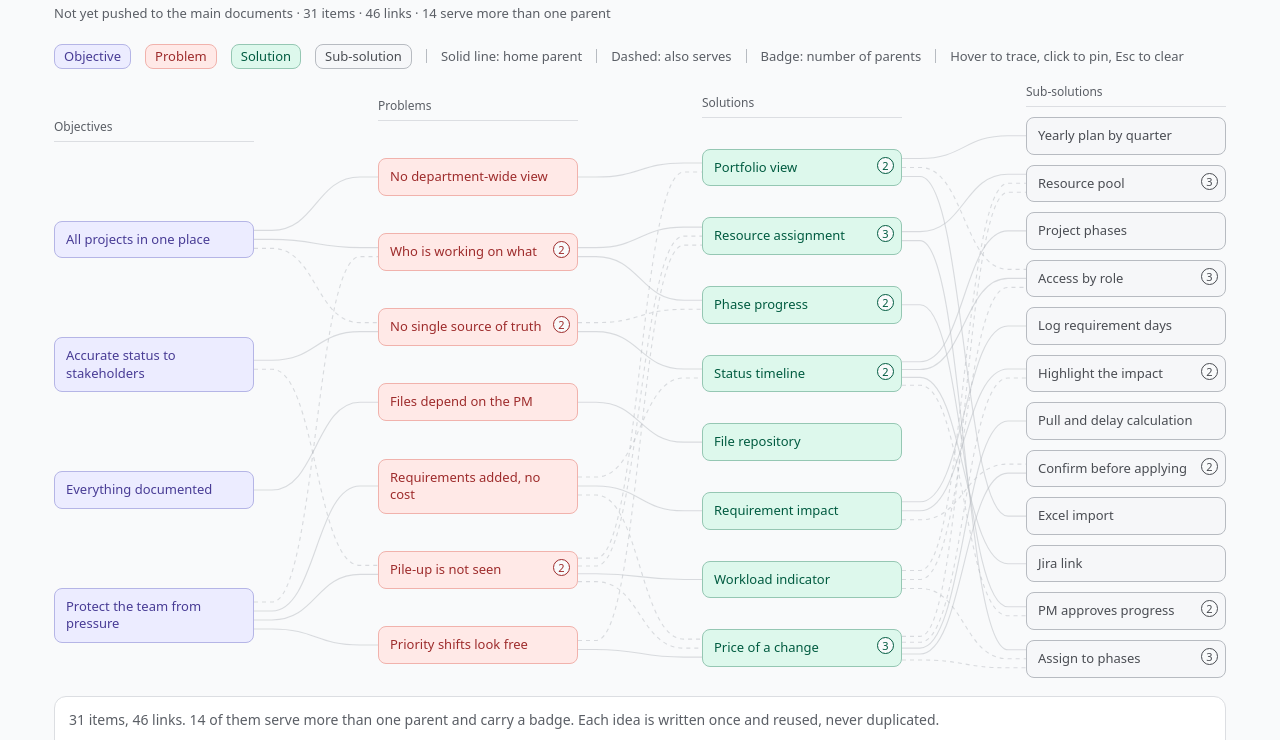
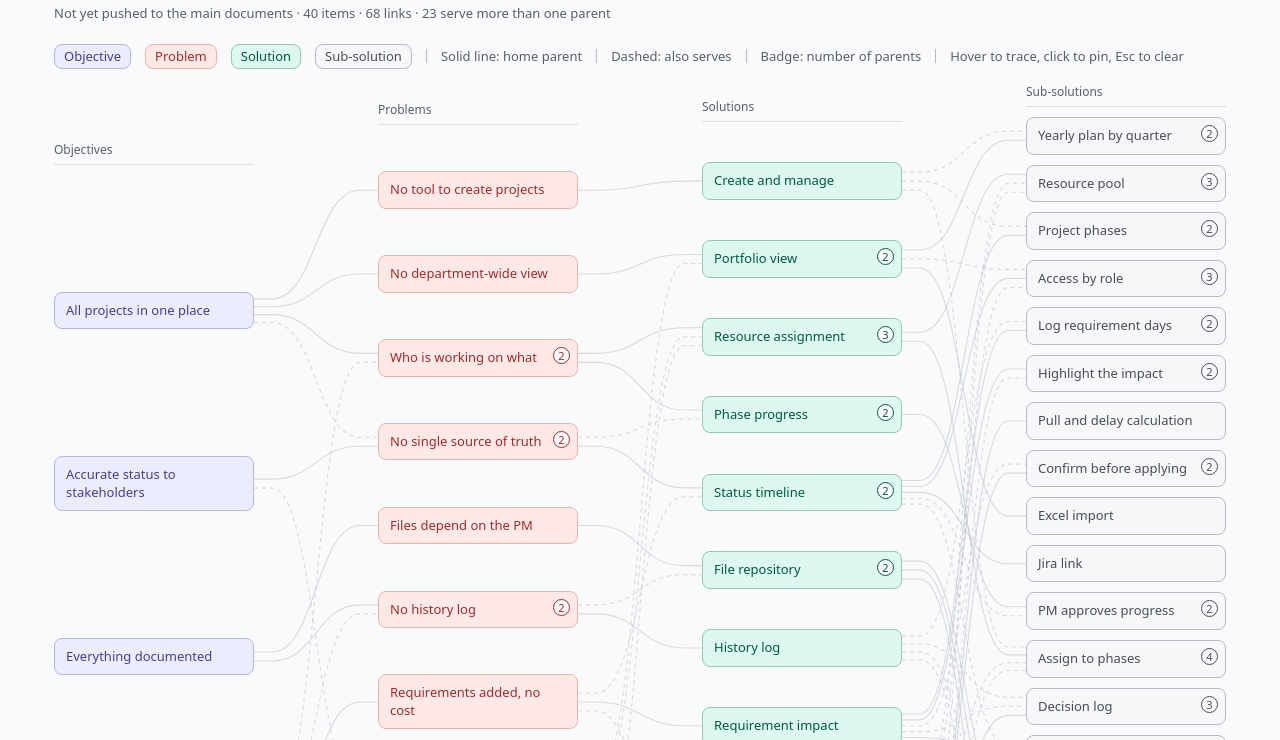
Before and after one commit to wezarXmen6ar/WorkFlow, a plain HTML site: page drafts/draft-v1.0-map.html in a window 1280 px wide. Shown: the part 58-798 px from the top of the page. Drawn offline with Linux system fonts and the light colour scheme.

Commit message:
Add project creation, decision log, meetings, history log, and project states to v1.0 draft
- New problems: no tool to create and manage projects; no history log for projects
- New solutions: create and manage projects; project history log
- New sub-solutions: decision log, meeting records, original vs current plan, covering PM handover, attach documents to projects and phases
- Project states: planned, active, on hold, launched
- draft-v1.0-map: 40 items, 68 links

Co-Authored-By: Claude Sonnet 5 <noreply@anthropic.com>

```diff
--- a/drafts/draft-v1.0-map.html
+++ b/drafts/draft-v1.0-map.html
@@ -121,19 +121,23 @@ nodes:[
 {id:"o3",layer:"o",short:"Everything documented",full:"Document everything about each project"},
 {id:"o4",layer:"o",short:"Protect the team from pressure",full:"Protect the team from scope creep and project pressure"},
 
+{id:"p8",layer:"p",short:"No tool to create projects",full:"No tool to create and manage projects"},
 {id:"p1",layer:"p",short:"No department-wide view",full:"No department-wide view of all projects"},
 {id:"p2",layer:"p",short:"Who is working on what",full:"Hard to see what each team member is working on"},
 {id:"p3",layer:"p",short:"No single source of truth",full:"No single source of truth for project status"},
 {id:"p4",layer:"p",short:"Files depend on the PM",full:"Project files and context depend on each project manager"},
+{id:"p9",layer:"p",short:"No history log",full:"No history log for projects"},
 {id:"p5",layer:"p",short:"Requirements added, no cost",full:"Requirements keep being added with no visible cost"},
 {id:"p6",layer:"p",short:"Pile-up is not seen",full:"Stakeholders don't see the pile-up of concurrent projects"},
 {id:"p7",layer:"p",short:"Priority shifts look free",full:"The cost of priority shifts is invisible"},
 
+{id:"s9",layer:"s",short:"Create and manage",full:"Create and manage projects"},
 {id:"s1",layer:"s",short:"Portfolio view",full:"Department portfolio view"},
 {id:"s2",layer:"s",short:"Resource assignment",full:"Resource assignment and workload tracking"},
 {id:"s3",layer:"s",short:"Phase progress",full:"Phase progress reporting"},
 {id:"s4",layer:"s",short:"Status timeline",full:"Live project status timeline"},
 {id:"s5",layer:"s",short:"File repository",full:"Central project file repository"},
+{id:"s10",layer:"s",short:"History log",full:"Project history log"},
 {id:"s6",layer:"s",short:"Requirement impact",full:"Show the impact of new requirements before work starts"},
 {id:"s7",layer:"s",short:"Workload indicator",full:"Workload indicator on the department-wide view"},
 {id:"s8",layer:"s",short:"Price of a change",full:"Show the price of a change across all projects before it is confirmed"},
@@ -149,7 +153,12 @@ nodes:[
 {id:"u9",layer:"u",short:"Excel import",full:"Import existing Excel data"},
 {id:"u10",layer:"u",short:"Jira link",full:"Jira link for deployment and security testing"},
 {id:"u11",layer:"u",short:"PM approves progress",full:"Project manager approval of progress"},
-{id:"u12",layer:"u",short:"Assign to phases",full:"Assign resources to phases"}
+{id:"u12",layer:"u",short:"Assign to phases",full:"Assign resources to phases"},
+{id:"u13",layer:"u",short:"Decision log",full:"Decision log"},
+{id:"u14",layer:"u",short:"Original vs current plan",full:"Original plan vs current plan"},
+{id:"u15",layer:"u",short:"Covering PM handover",full:"Handover to a covering project manager"},
+{id:"u16",layer:"u",short:"Meeting records",full:"Meeting records"},
+{id:"u17",layer:"u",short:"Attach documents",full:"Attach documents to projects and phases"}
 ],
 links:[
 ["p1","o1",1],["p2","o1",1],["p2","o4",0],["p3","o2",1],["p3","o1",0],
@@ -163,7 +172,13 @@ links:[
 ["u4","s4",1],["u4","s1",0],["u4","s7",0],["u5","s6",1],["u6","s6",1],
 ["u6","s8",0],["u7","s8",1],["u8","s8",1],["u8","s6",0],
 ["u9","s1",1],["u10","s4",1],["u11","s3",1],["u11","s4",0],
-["u12","s2",1],["u12","s7",0],["u12","s8",0]
+["u12","s2",1],["u12","s7",0],["u12","s8",0],
+["p8","o1",1],["s9","p8",1],["u13","s8",1],["u13","s6",0],
+["u14","s6",1],["u14","s4",0],["u14","s8",0],["u15","s5",1],
+["u3","s9",0],["u1","s9",0],["u12","s9",0],
+["u16","s5",1],["u16","s8",0],
+["p9","o3",1],["p9","o4",0],["s10","p9",1],["s5","p9",0],
+["u17","s5",1],["u17","s10",0],["u13","s10",0],["u5","s10",0],["u16","s10",0]
 ]
 };
 
```
Also changed, not shown: 1 other file.
